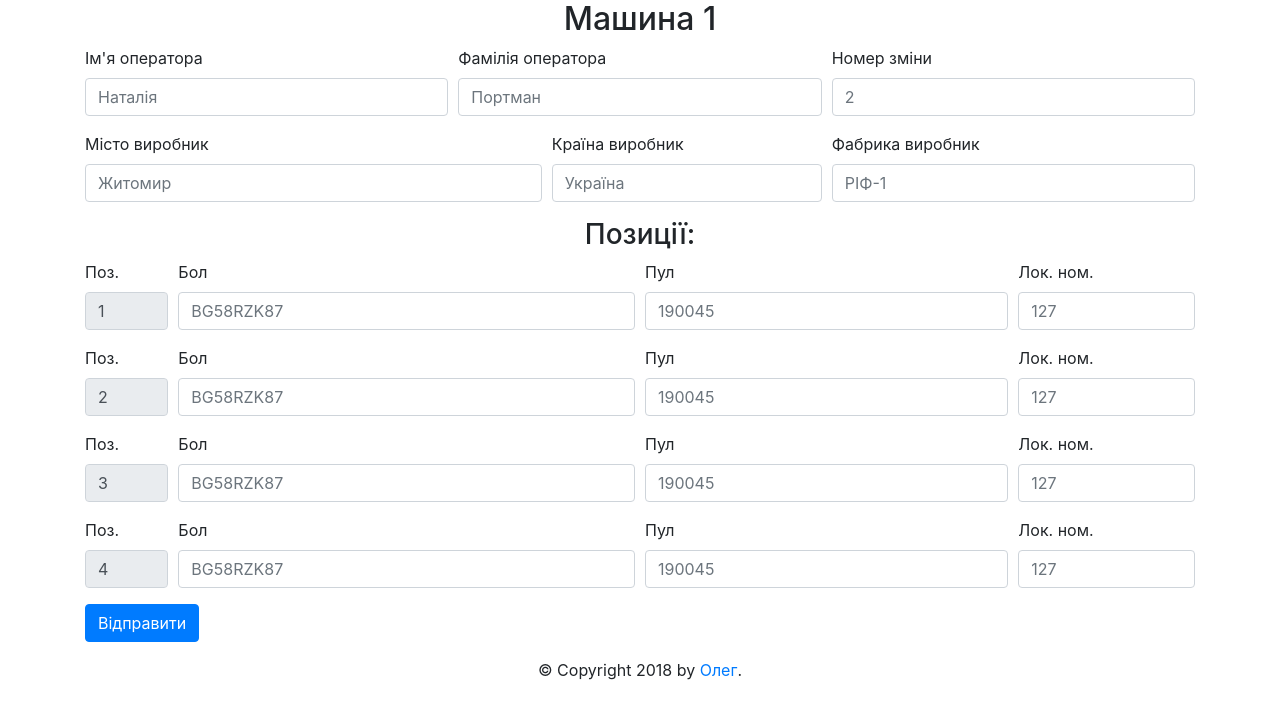
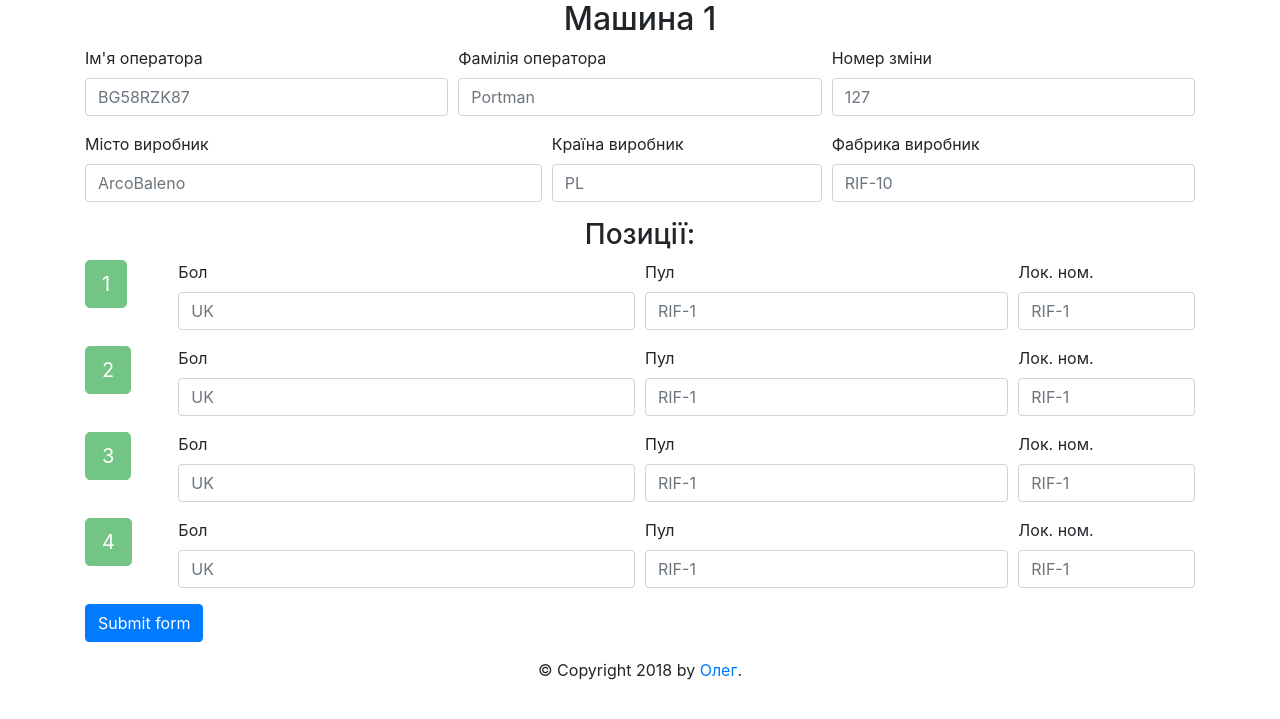
Before and after one commit to OlehQWERTY/Client_SoleGluingMachineImpruvements, a Flask app: page /machine/1 in a window 1280 px wide. Shown: the part 56-775 px from the top of the page. Run offline with Flask 2, Linux system fonts and the light colour scheme; a user stored in the database is signed in; some libraries are stand-ins or nearby versions.

Commit message:
machine # continue

```diff
--- a/controlWebPage/forms.py
+++ b/controlWebPage/forms.py
@@ -82,35 +82,31 @@ class TaskAddForm(FlaskForm):
         if not localNumber.isdigit():  # isdigit only detects positive integers
             raise ValidationError('Local number should be a positive digit')
 
-    #class TopBar(FlaskForm):
 
+class MachineForm(FlaskForm):
+    operatorsName = StringField('Operator\'s Name',
+                           validators=[DataRequired(), Length(min=2, max=255)], render_kw={"placeholder": "BG58RZK87", "id": "validationTooltip04" })
+    operatorsSecondname = StringField('Operators secondname',
+                           validators=[DataRequired(), Length(min=2, max=255)], render_kw={"placeholder": "Portman", "id": "validationTooltip05" })
+    workingChange = StringField('Working change',
+                           validators=[DataRequired(), Length(min=1, max=255)], render_kw={"placeholder": "127", "id": "validationTooltip06" })
+    cityProduction = StringField('City production',
+                           validators=[DataRequired(), Length(min=2, max=255)], render_kw={"placeholder": "ArcoBaleno", "id": "validationTooltip07" })
+    stateProduction = StringField('State production',
+                           validators=[DataRequired(), Length(min=2, max=255)], render_kw={"placeholder": "PL", "id": "validationTooltip08" })
+    plantProduction = StringField('Plant production',
+                           validators=[DataRequired(), Length(min=2, max=255)], render_kw={"placeholder": "RIF-10", "id": "validationTooltip09" })
+    bunch = StringField('Bunch',
+                           validators=[DataRequired(), Length(min=2, max=255)], render_kw={"placeholder": "UK", "id": "validationTooltip11" })
+    pull = StringField('Pull',
+                           validators=[DataRequired(), Length(min=2, max=255)], render_kw={"placeholder": "RIF-1", "id": "validationTooltip12" })
+    localNumber = StringField('Local numb',
+                           validators=[DataRequired(), Length(min=2, max=255)], render_kw={"placeholder": "RIF-1", "id": "validationTooltip12" })
 
-# class MachineForm(FlaskForm):
-#     bunch = StringField('bunch',
-#                            validators=[DataRequired(), Length(min=2, max=255)], render_kw={"placeholder": "BG58RZK87", "id": "validationTooltip04" })
-#     pull = StringField('pull',
-#                            validators=[DataRequired(), Length(min=2, max=255)], render_kw={"placeholder": "190045", "id": "validationTooltip05" })
-#     localNumber = StringField('local number',
-#                            validators=[DataRequired(), Length(min=1, max=255)], render_kw={"placeholder": "127", "id": "validationTooltip06" })
-#     cityOrder = StringField('city order',
-#                            validators=[DataRequired(), Length(min=2, max=255)], render_kw={"placeholder": "ArcoBaleno", "id": "validationTooltip07" })
-#     stateOrder = StringField('state order',
-#                            validators=[DataRequired(), Length(min=2, max=255)], render_kw={"placeholder": "PL", "id": "validationTooltip08" })
-#     plantOrder = StringField('plant order',
-#                            validators=[DataRequired(), Length(min=2, max=255)], render_kw={"placeholder": "RIF-10", "id": "validationTooltip09" })
-#     cityProduction = StringField('city production',
-#                            validators=[DataRequired(), Length(min=2, max=255)], render_kw={"placeholder": "Berdichev", "id": "validationTooltip10" })
-#     stateProduction = StringField('state production',
-#                            validators=[DataRequired(), Length(min=2, max=255)], render_kw={"placeholder": "UK", "id": "validationTooltip11" })
-#     plantProduction = StringField('plant production',
-#                            validators=[DataRequired(), Length(min=2, max=255)], render_kw={"placeholder": "RIF-1", "id": "validationTooltip12" })
-#     dateEnteredTask = DateTimeLocalField(label = 'date entered task', format = '%Y-%m-%dT%H:%M', validators=[DataRequired()])
-#     dateEnteredToProduction = DateTimeField(label = 'date entered to production', default= datetime.utcnow) #, format = "%d%b%Y %H:%M",
-#     dateRequired = DateTimeLocalField(label = 'date required', format = '%Y-%m-%dT%H:%M') #, format = "%d%b%Y %H:%M",
-#     submit = SubmitField('Add task')
+    submit = SubmitField('Submit form')
 
-#     # validate
-#     def validate_localNumber(self, localNumber):
-#         localNumber = localNumber.data
-#         if not localNumber.isdigit():  # isdigit only detects positive integers
-#             raise ValidationError('Local number should be a positive digit')
+    # validate
+    def validate_localNumber(self, localNumber):
+        localNumber = localNumber.data
+        if not localNumber.isdigit():  # isdigit only detects positive integers
+            raise ValidationError('Local number should be a positive digit')
--- a/controlWebPage/routes.py
+++ b/controlWebPage/routes.py
@@ -2,7 +2,7 @@ from flask import render_template, url_for, flash, redirect, abort, Response
 from flask import make_response, request
 from flask import jsonify  # for ajax
 from controlWebPage import app, db, bcrypt, mSql, mydb, mycursor
-from controlWebPage.forms import RegistrationForm, LoginForm, TaskAddForm#, MachineForm
+from controlWebPage.forms import RegistrationForm, LoginForm, TaskAddForm, MachineForm
 from controlWebPage.modules import User, Log
 from flask_login import login_user, current_user, logout_user, login_required
 # --------------------------
@@ -136,32 +136,32 @@ def machineP(number=None):
 		current_pos_ammount = machines[0][str(number)]
 
 
-	# form = MachineForm()
-	# if form.is_submitted():
+	form = MachineForm()
+	if form.is_submitted():
 
-	# 	# print(form.dateRequired.data)
+		print(form.operatorsName.data)  # не виводить якогось дива
 
-	# 	query = {
-	# 		'Bunch': form.bunch.data,
-	# 		'Pull': form.pull.data,
-	# 		'LocalNumber': form.localNumber.data,
-	# 		'CityOrder': form.cityOrder.data,
-	# 		'StateOrder': form.stateOrder.data,
-	# 		'PlantOrder': form.plantOrder.data,
-	# 		'CityProduction': form.cityProduction.data,
-	# 		'StateProduction': form.stateProduction.data,
-	# 		'PlantProduction': form.plantProduction.data,
-	# 		'DateEnteredTask': form.dateEnteredTask.data,
-	# 		'DateEnteredToProduction': form.dateEnteredToProduction.data,
-	# 		'DateRequired': form.dateRequired.data,
-	# 		'SQL_Table_NAME_': 'Tasks'
-	# 	}
-
+		query = {
+			'OperatorsName': form.operatorsName.data,
+			'OperatorsSecondname': form.operatorsSecondname.data,
+			'WorkingChange': form.workingChange.data,
+			'CityProduction': form.cityProduction.data,
+			'stateProduction': form.stateProduction.data,
+			'PlantOrder': form.plantOrder.data,
+			'CityProduction': form.cityProduction.data,
+			'StateProduction': form.stateProduction.data,
+			'PlantProduction': form.plantProduction.data,
+			'Bunch': form.bunch.data,
+			'Pull': form.pull.data,
+			'localNumber': form.localNumber.data,
+			'SQL_Table_NAME_': 'Config'
+		}
 
 		# insertSole_1(**query)
+		print(getRecsSole_1("MachineID, Pos_1", "Config"))
 
-	# return render_template('machine.html', flgLoading=flgLoading, form=form, number=number, machine=current_pos_ammount)  # , name=name , name="name" [0][number]# , name=name , name="name" [0][number]
-	return render_template('machine.html', flgLoading=flgLoading, number=number, machine=current_pos_ammount)  # , name=name , name="name" [0][number]# , name=name , name="name" [0][number]
+	return render_template('machine.html', flgLoading=flgLoading, form=form, number=number, machine=current_pos_ammount)  # , name=name , name="name" [0][number]# , name=name , name="name" [0][number]
+	# return render_template('machine.html', flgLoading=flgLoading, number=number, machine=current_pos_ammount)  # , name=name , name="name" [0][number]# , name=name , name="name" [0][number]
 
 
 @app.route('/machine/all')  # with ajax
@@ -197,7 +197,7 @@ def taskAddP():
 	# print(form.validate_on_submit())
 	if form.is_submitted():
 
-		print(form.dateRequired.data)
+		# print(form.dateRequired.data)
 
 		query = {
 			'Bunch': form.bunch.data,
@@ -339,6 +339,15 @@ def insertSole_1(**data):
 		str(data['CityProduction']) + '\'' + ', ' + '\'' + str(data['StateProduction']) + '\'' + ', ' + '\'' + \
 		str(data['PlantProduction'])  + '\'' + ', ' + '\'' + str(data['DateEnteredTask']) + '\'' + ', ' + '\'' + \
 		str(data['DateEnteredToProduction']) + '\'' + ', ' + '\'' + str(data['DateRequired']) + '\'' + ')'
+	elif data['SQL_Table_NAME_'] == "Config":  # continue point
+		query = "INSERT INTO " + str(data['SQL_Table_NAME_']) + " (Bunch, Pull, LocalNumber, CityOrder, StateOrder,	PlantOrder, CityProduction, \
+		StateProduction, PlantProduction, DateEnteredTask, DateEnteredToProduction, DateRequired) VALUES (" \
+		+ '\'' + str(data['Bunch']) + '\'' + ', '  + '\'' + str(data['Pull']) + \
+		'\'' + ', ' + str(data['LocalNumber']) + ', ' + '\'' + str(data['CityOrder']) + '\'' + ', ' + '\'' + \
+		str(data['StateOrder']) + '\'' + ', ' + '\'' + str(data['PlantOrder']) + '\'' + ', ' + '\'' + \
+		str(data['CityProduction']) + '\'' + ', ' + '\'' + str(data['StateProduction']) + '\'' + ', ' + '\'' + \
+		str(data['PlantProduction'])  + '\'' + ', ' + '\'' + str(data['DateEnteredTask']) + '\'' + ', ' + '\'' + \
+		str(data['DateEnteredToProduction']) + '\'' + ', ' + '\'' + str(data['DateRequired']) + '\'' + ')'
 	else:
 		prrint("Table is incorect or data is empty!")
 		return False
--- a/controlWebPage/static/localisation/lang_db.json
+++ b/controlWebPage/static/localisation/lang_db.json
@@ -57,6 +57,7 @@
 		"Data required",
 		"Add new task:",
 		"--- _ Machine page _ ---",
+		"Positions",
 		"Operator's name",
 		"Nataly",
 		"Portman",
@@ -128,6 +129,7 @@
 		"Виготовити до",
 		"Додати нове завда:",
 		"--- _ Machine page _ ---",
+		"Позиції",
 		"Ім'я оператора",
 		"Наталія",
 		"Портман",
--- a/controlWebPage/templates/machine.html
+++ b/controlWebPage/templates/machine.html
@@ -12,8 +12,8 @@
 {% block content %}
 
   {% if flgLoading %}
-    {{ super() }}  <!-- insert content section of base tamplete -->
-    <div id='my_content' style='display:none;'>  <!-- hide content because of loading -->
+    {{ super() }} <!-- insert content section of base tamplete -->
+    <div id='my_content' style='display:none;'> <!-- hide content because of loading -->
   {% else %}
     <div id='my_content'>
   {% endif %}
@@ -54,7 +54,8 @@
 
         <div class="col-md-4 mb-3">
           <label for="validationTooltip01">{[(Operator's name)]}</label>
-          <input type="text" class="form-control" id="validationTooltip01" placeholder="{[(Nataly)]}" required>
+          {{ form.operatorsName(class="form-control form-control-md") }}
+          <!-- <input type="text" class="form-control" id="validationTooltip01" placeholder="{[(Nataly)]}" required> -->
           <!-- <input type="text" class="form-control" id="validationTooltip01" placeholder="Им'я" value="Зоя" required> -->
           <div class="invalid-tooltip">
             Looks good!
@@ -63,7 +64,7 @@
 
         <div class="col-md-4 mb-3">
           <label for="validationTooltip02">{[(Operator's secondname)]}</label>
-          <input type="text" class="form-control" id="validationTooltip02" placeholder="{[(Portman)]}" required>
+          {{ form.operatorsSecondname(class="form-control form-control-md") }}
           <!-- <div class="valid-invalid">  показувати підпис нижче при пустому полі -->
           <div class="invalid-tooltip">
             Looks good!
@@ -72,81 +73,75 @@
 
         <div class="col-md-4 mb-3">
           <label for="validationTooltip03">{[(Working change)]}</label>
-          <input type="text" class="form-control" id="validationTooltip03" placeholder="2" required>
+          {{ form.workingChange(class="form-control form-control-md") }}
+          <!-- <input type="text" class="form-control" id="validationTooltip03" placeholder="2" required> -->
           <div class="invalid-tooltip">
           <!-- <div class="valid-invalid"> -->
             Looks good!
           </div>
         </div>
 
-<!--         <div class="col-md-4 mb-3">
-          <label for="validationTooltipUsername">Имя пользователя</label>
-          <div class="input-group">
-            <div class="input-group-prepend">
-              <span class="input-group-text" id="validationTooltipUsernamePrepend">@</span>
-            </div>
-            <input type="text" class="form-control" id="validationTooltipUsername" placeholder="Имя пользователя" aria-describedby="validationTooltipUsernamePrepend" required>
-            <div class="invalid-tooltip">
-              Please choose a unique and valid username.
-            </div>
-          </div>
-        </div> -->
       </div>
 
       <div class="form-row">
         <div class="col-md-5 mb-3">
           <label for="validationTooltip04">{[(City production)]}</label>
-          <input type="text" class="form-control" id="validationTooltip04" placeholder="{[(Zhytomyr)]}" required>
+          {{ form.cityProduction(class="form-control form-control-md") }}
+          <!-- <input type="text" class="form-control" id="validationTooltip04" placeholder="{[(Zhytomyr)]}" required> -->
           <div class="invalid-tooltip">
             Please provide a valid city.
           </div>
         </div>
         <div class="col-md-3 mb-3">
           <label for="validationTooltip05">{[(State production)]}</label>
-          <input type="text" class="form-control" id="validationTooltip05" placeholder="{[(Ukraine)]}" required>
+          {{ form.stateProduction(class="form-control form-control-md") }}
+          <!-- <input type="text" class="form-control" id="validationTooltip05" placeholder="{[(Ukraine)]}" required> -->
           <div class="invalid-tooltip">
             Please provide a valid state.
           </div>
         </div>
         <div class="col-md-4 mb-3">
           <label for="validationTooltip06">{[(Plant production)]}</label>
-          <input type="text" class="form-control" id="validationTooltip06" placeholder="{[(RIF)]}-1" required>
+          {{ form.plantProduction(class="form-control form-control-md") }}
+          <!-- <input type="text" class="form-control" id="validationTooltip06" placeholder="{[(RIF)]}-1" required> -->
           <div class="invalid-tooltip">
             Please provide a valid plant id.
           </div>
         </div>
       </div>
 
-      <center><h3> Позиції: </h3></center>
+      <center><h3> {[(Positions)]}: </h3></center>
 
       {% for x in range(1, machine + 1) %}
 
         <div class="form-row">
           <div class="col-md-1 mb-3">
-            <label for="validationTooltip04">{[(Pos)]}</label>
-            <input type="text" class="form-control" id="validationTooltip04" placeholder="{{ x }}" value="{{ x }}" readonly>
+            <!-- put here more appropriate element -->
+            <button type="button" class="btn btn-lg btn btn-success" disabled>{{ x }}</button>
             <div class="invalid-tooltip">
               Please provide a valid position number.
             </div>
           </div>
           <div class="col-md-5 mb-3">
             <label for="validationTooltip04">{[(Bunch)]}</label>
-            <input type="text" class="form-control" id="validationTooltip04" placeholder="BG58RZK87" required>
-
+            {{ form.bunch(class="form-control form-control-md") }}
+            <!-- <input type="text" class="form-control" id="validationTooltip04" placeholder="BG58RZK87" required> -->
             <div class="invalid-tooltip">
               Please provide a valid city.
             </div>
           </div>
           <div class="col-md-4 mb-3">
             <label for="validationTooltip05">{[(Pull)]}</label>
-            <input type="text" class="form-control" id="validationTooltip05" placeholder="190045" required>
+            {{ form.pull(class="form-control form-control-md") }}
+            <!-- <input type="text" class="form-control" id="validationTooltip05" placeholder="190045" required> -->
             <div class="invalid-tooltip">
               Please provide a valid state.
             </div>
           </div>
           <div class="col-md-2 mb-3">
             <label for="validationTooltip06">{[(Local numb)]}</label>
-            <input type="text" class="form-control" id="validationTooltip06" placeholder="127" required>
+            {{ form.localNumber(class="form-control form-control-md") }}
+            <!-- <input type="text" class="form-control" id="validationTooltip06" placeholder="127" required> -->
             <div class="invalid-tooltip">
               Please provide a valid plant id.
             </div>
@@ -156,7 +151,8 @@
       {% endfor %}
 
       <!-- test after translation -->
-      <button class="btn btn-primary" type="submit">{[(Submit form)]}</button>
+      <!-- <button class="btn btn-primary" type="submit">{[(Submit form)]}</button>  -->
+      {{ form.submit(class="btn btn-primary") }}
     </form>
   </div>
 
```
